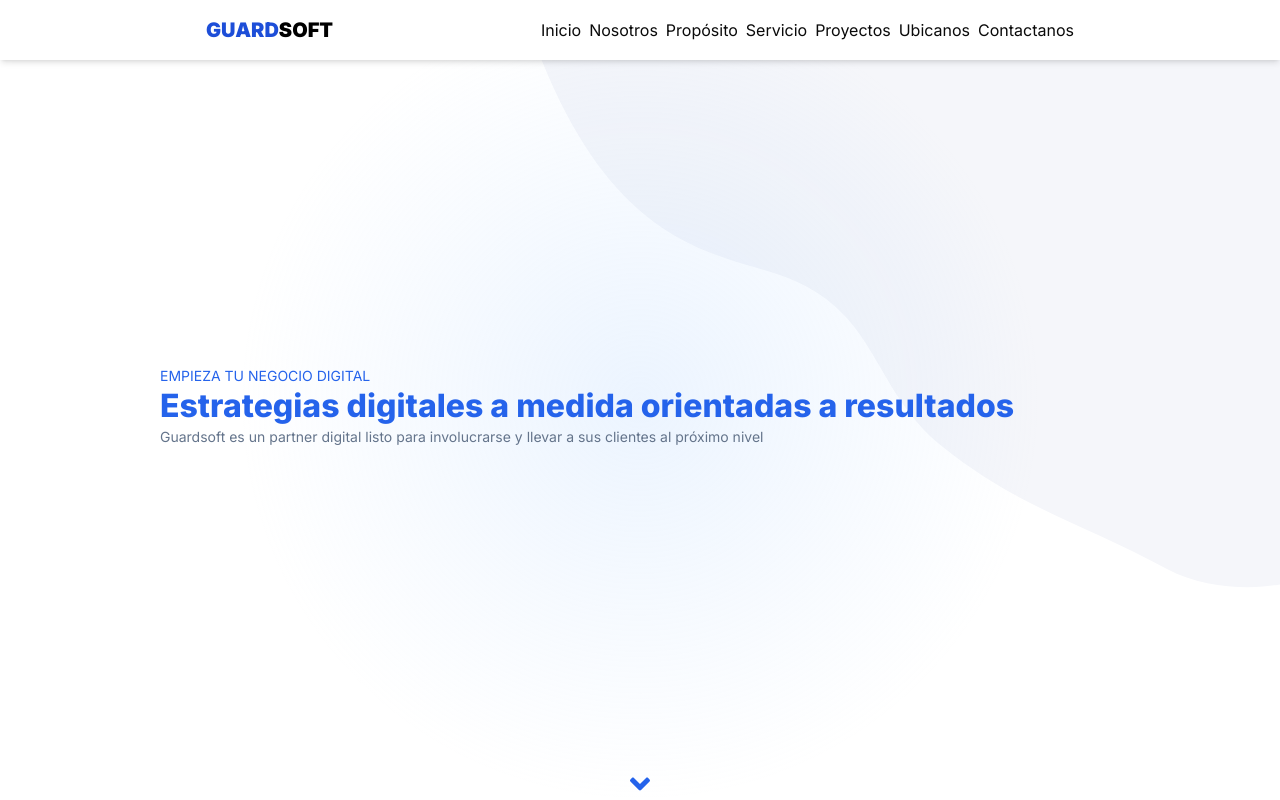
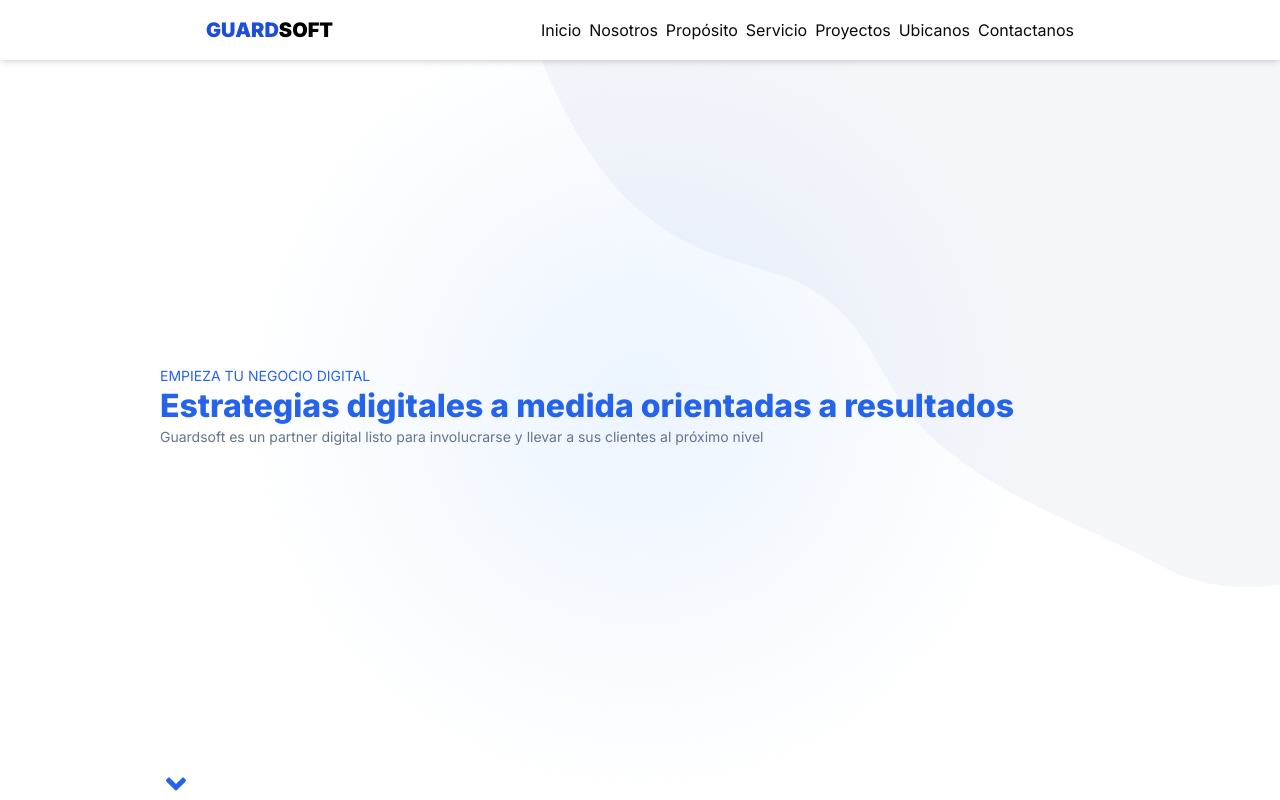
Before and after one commit to LuisJaraGG/GuardSoftLanding-NextJS, a Next.js app: page / in a window 1280 px wide. Shown: the top 800 px of the page. Built offline with nearby package versions, Linux system fonts and the light colour scheme; no server answers.

Commit message:
Primer Avance, modificacion-flecha hero

```diff
--- a/components/heroPage.tsx
+++ b/components/heroPage.tsx
@@ -7,21 +7,10 @@ const HeroPage = () => {
   return (
     <div
       id="inicio"
-      className="h-screen w-[100%] bg-gradient-radial  flex flex-col justify-center items-center  relative"
+      className="h-screen  bg-gradient-radial  flex flex-col justify-center items-center  relative"
     >
       <div className="absolute top-0 right-0 " style={{ zIndex: -1 }}>
         <LottieW path={"fondo1"} id={"fondo1"} styles={"w-full"}></LottieW>
-      </div>
-
-      <div
-        className="flex justify-center absolute bottom-0 z-5 "
-      >
-        <a href="#nosotros">
-          <FaAngleDown
-            size={32}
-            className="text-blue-600 motion-reduce:animate-bounce duration-100 "
-          ></FaAngleDown>
-        </a>
       </div>
 
       <div className="w-3/4  flex flex-col gap-y-3 ">
@@ -44,6 +33,14 @@ const HeroPage = () => {
             sus clientes al próximo nivel
           </p>
         </div>
+        <div className="flex justify-center absolute bottom-0 z-5 ">
+          <a href="#nosotros">
+            <FaAngleDown
+              size={32}
+              className="text-blue-600 motion-reduce:animate-bounce duration-100 "
+            ></FaAngleDown>
+          </a>
+        </div>
       </div>
     </div>
   );
```
